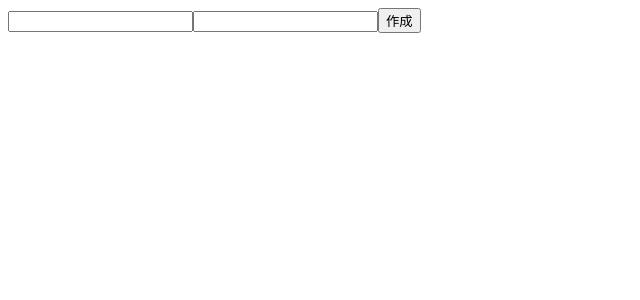
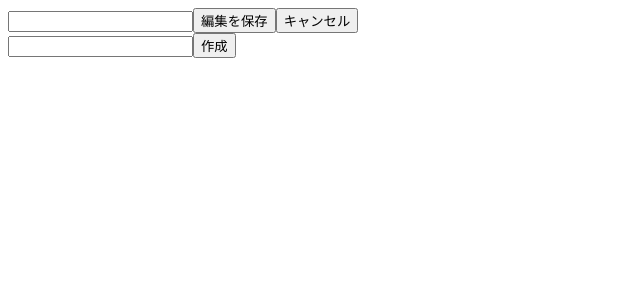
Before and after one commit to ZumeShougo/todolist_second_app, a React (Create React App) app: page / in a window 1280 px wide. Shown: the top 300 px of the page, without its empty margins (0-640 px from the left). Built offline with nearby package versions, Linux system fonts and the light colour scheme.

Commit message:
Add edit form

```diff
--- a/src/index.jsx
+++ b/src/index.jsx
@@ -21,9 +21,15 @@ const App = () => {
 
   return (
     <>
-      <input type='text' label='新しいタイトル' />
-      <input type='text' label='タイトル' value={todoTitle} onChange={handleAddFormChange} />
-      <button onClick={handleAddTodo}>作成</button>
+      <div>
+        <input type='text' label='新しいタイトル' />
+        <button>編集を保存</button>
+        <button>キャンセル</button>
+      </div>
+      <div>
+        <input type='text' label='タイトル' value={todoTitle} onChange={handleAddFormChange} />
+        <button onClick={handleAddTodo}>作成</button>
+      </div>
       <ul>
         {todos.map((todo) => (
           <li key={todo.id}>
```
